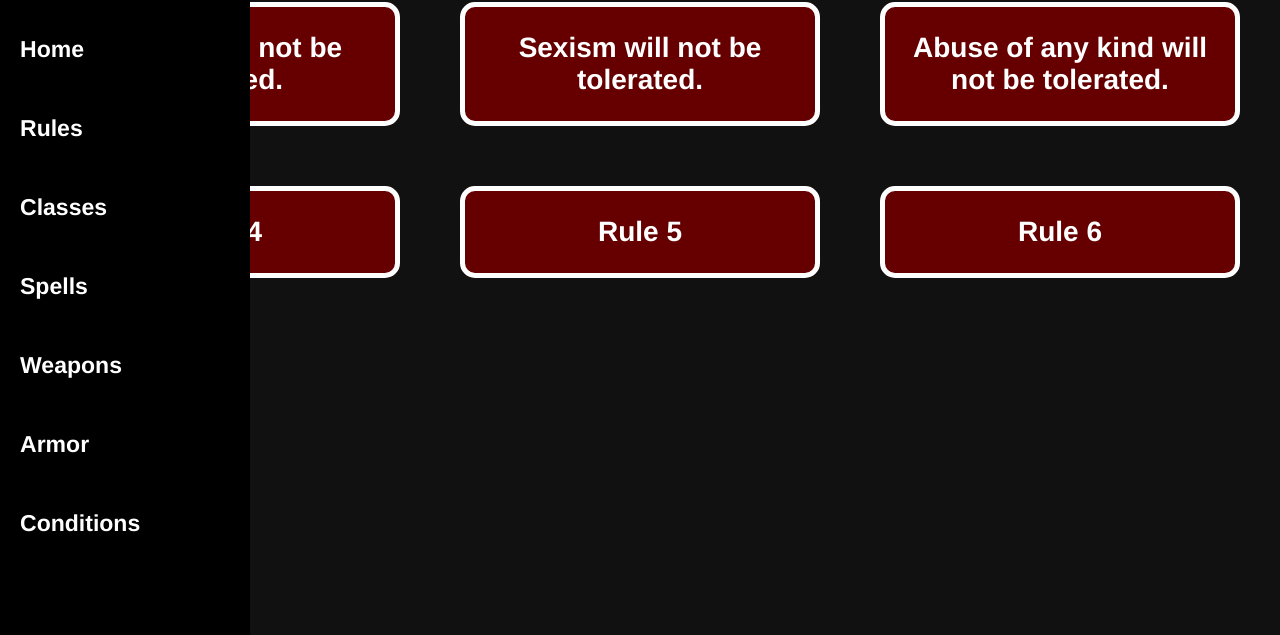
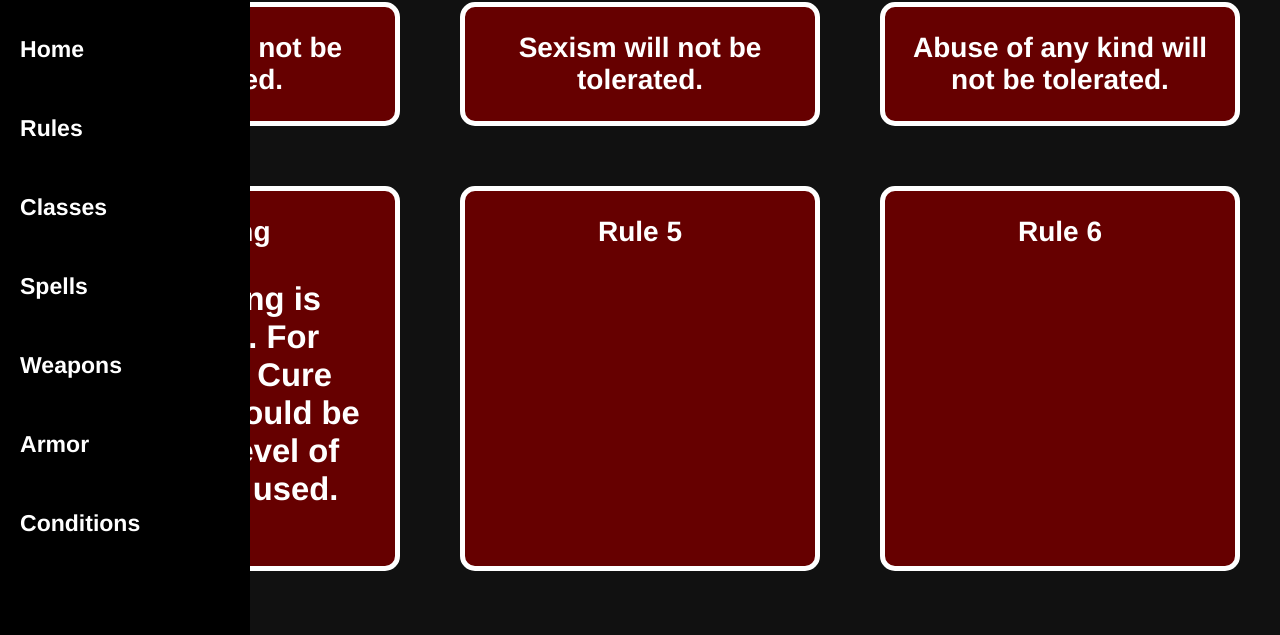
Before and after one commit to MACtheOWL/DMservices, a plain HTML site: page rules.html in a window 1280 px wide. Shown: the part 165-800 px from the top of the page. Drawn offline with Linux system fonts and the light colour scheme.

Commit message:
new rule

```diff
--- a/rules.html
+++ b/rules.html
@@ -36,7 +36,7 @@
                 <a href="rule1.html" class="rule-box">Racism will not be tolerated.</a>
                 <a href="rule2.html" class="rule-box">Sexism will not be tolerated.</a>
                 <a href="rule3.html" class="rule-box">Abuse of any kind will not be tolerated.</a>
-                <a href="rule4.html" class="rule-box">Rule 4</a>
+                <a href="rule4.html" class="rule-box">Healing <h3>All healing is doubled. For example, Cure Wounds would be 2d8 per level of spell slot used.</h3></a>
                 <a href="rule5.html" class="rule-box">Rule 5</a>
                 <a href="rule6.html" class="rule-box">Rule 6</a>
             </div>
```
